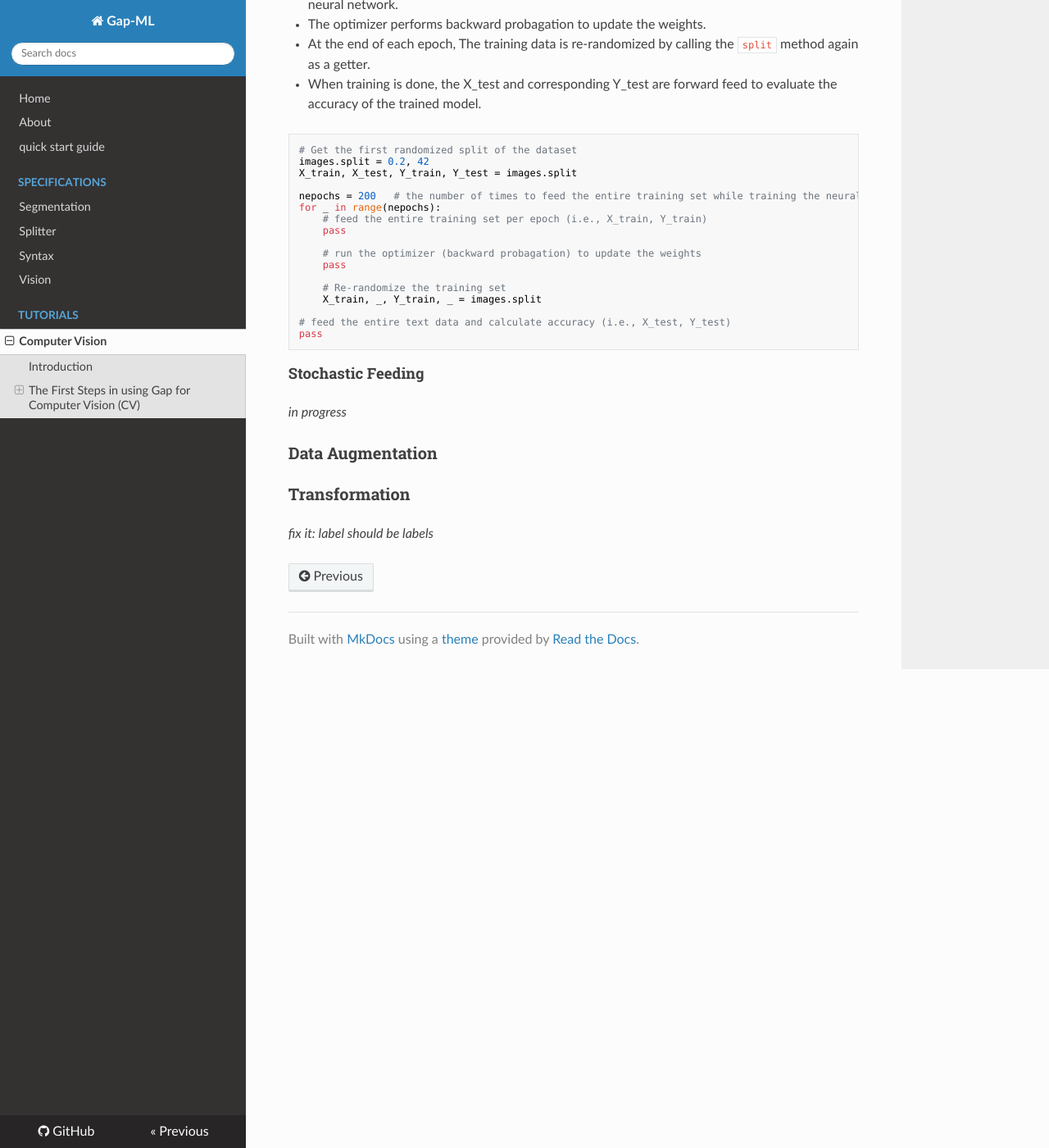
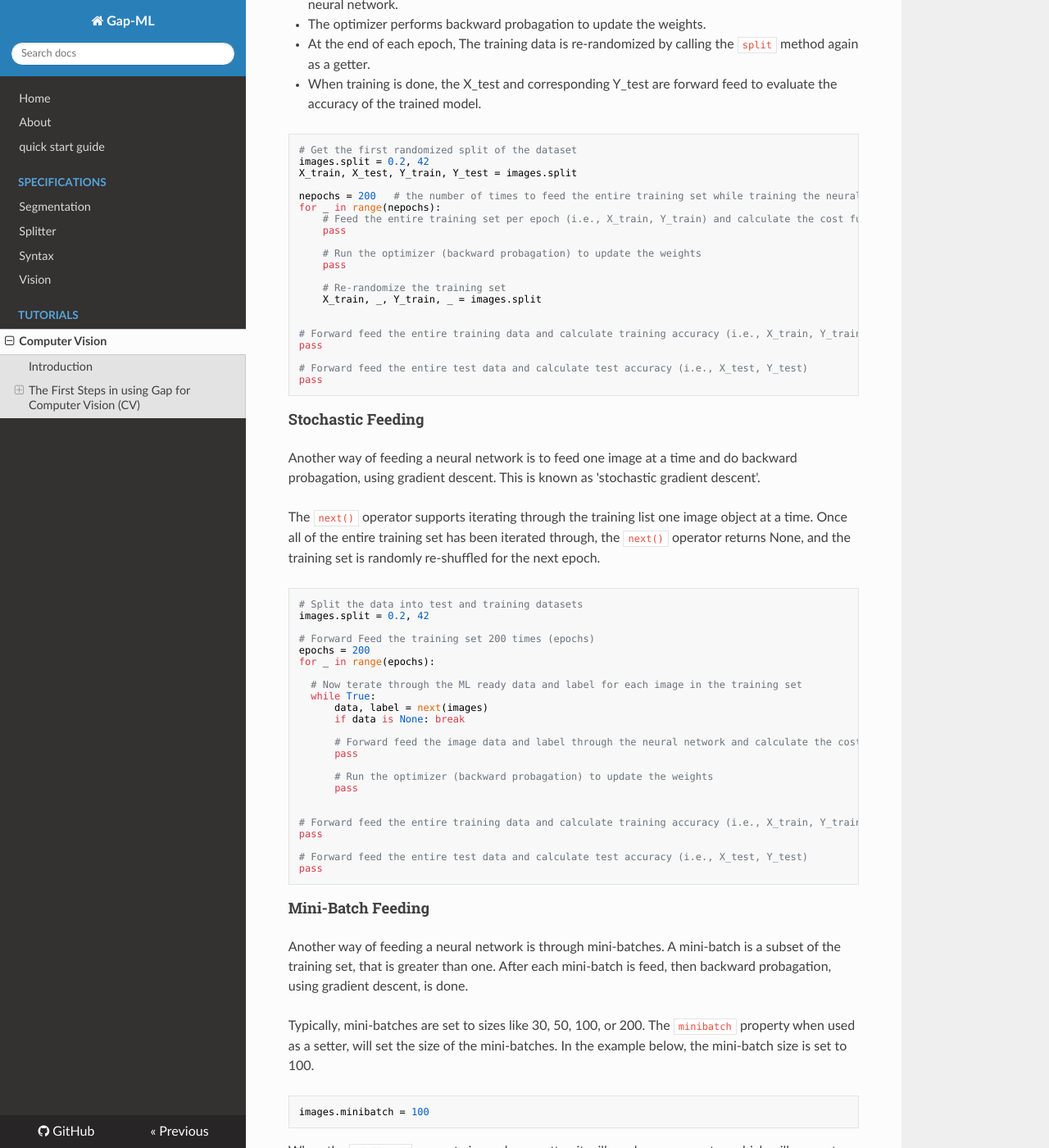
Before and after one commit to andrewferlitsch/Gap, an MkDocs documentation site: the page built from docs/tutorials/computer_vision.md, in a window 1280 px wide and 1400 px high, scrolled down 13569 px. Shown: the whole window at 82% size. Built offline with MkDocs 1.6.1, drawn with Linux system fonts in a browser that asks for light colours; nearby versions of some CDN libraries; some of the changed text lies outside the part shown.

Commit message:
Update computer_vision.md

````diff
--- a/docs/tutorials/computer_vision.md
+++ b/docs/tutorials/computer_vision.md
@@ -492,27 +492,106 @@ X_train, X_test, Y_train, Y_test = images.split
 
 nepochs = 200   # the number of times to feed the entire training set while training the neural network
 for _ in range(nepochs):
-    # feed the entire training set per epoch (i.e., X_train, Y_train)
+    # Feed the entire training set per epoch (i.e., X_train, Y_train) and calculate the cost function
     pass
 
-    # run the optimizer (backward probagation) to update the weights
+    # Run the optimizer (backward probagation) to update the weights
     pass
 
     # Re-randomize the training set
     X_train, _, Y_train, _ = images.split
 
-# feed the entire text data and calculate accuracy (i.e., X_test, Y_test)
+
+# Forward feed the entire training data and calculate training accuracy (i.e., X_train, Y_train)
+pass
+
+# Forward feed the entire test data and calculate test accuracy (i.e., X_test, Y_test)
 pass
 ```
 
 #### Stochastic Feeding
 
+Another way of feeding a neural network is to feed one image at a time and do backward probagation, using gradient descent. This is known as 'stochastic gradient descent'.
+
+The `next()` operator supports iterating through the training list one image object at a time. Once all of the entire training set has been iterated through, the `next()` operator returns None, and the training set is randomly re-shuffled for the next epoch.
+
+```python
+# Split the data into test and training datasets
+images.split = 0.2, 42
+
+# Forward Feed the training set 200 times (epochs)
+epochs = 200
+for _ in range(epochs):
+
+  # Now terate through the ML ready data and label for each image in the training set
+  while True:
+      data, label = next(images)
+      if data is None: break
+
+      # Forward feed the image data and label through the neural network and calculate the cost function
+      pass
+
+      # Run the optimizer (backward probagation) to update the weights
+      pass
 
 
-*in progress*
+# Forward feed the entire training data and calculate training accuracy (i.e., X_train, Y_train)
+pass
+
+# Forward feed the entire test data and calculate test accuracy (i.e., X_test, Y_test)
+pass
+```
+
+#### Mini-Batch Feeding
+
+Another way of feeding a neural network is through mini-batches. A mini-batch is a subset of the training set, that is greater than one. After each mini-batch is feed, then backward probagation, using gradient descent, is done.
+
+Typically, mini-batches are set to sizes like 30, 50, 100, or 200. The `minibatch` property when used as a setter, will set the size of the mini-batches. In the example below, the mini-batch size is set to 100.
+
+```python
+images.minibatch = 100
+```
+
+When the `minibatch` property is used as a getter, it will produce a generator, which will generate a batch from the training set of the size specified when used as a setter. Each time the `minibatch` property is called as a getter, it will sequentially move through the randomized set of training data. Upon completion of an epoch, the training set is re-randomized, and the `minibatch` property will reset to the begining of the training set. In the example below:
+
++ The minibatch size is set to 100.
++ The total number of batches for the training set is calculated.
++ The training set is forward feed through the neural network 200 times (epochs).
++ On each epoch, the training set is partitioned into mini-batches.
++ After each mini-batch is feed, run the optimizer to update the weights.
+
+```python
+# Set the minibatch size
+images.minibatch = 100
+
+# Calculate the number of batches
+nbatches = len(images) // 100
+
+# Forward Feed the training set 200 times (epochs)
+epochs = 200
+for _ in range(epochs):
+
+  # Process each mini-batch
+  for _ in range(nbatches):
+      # Create a generator for the next minibatch
+      g = images.minibatch
+
+      # Get the data, labels for each item in the minibatch
+      for data, label in g:
+          # Forward Feed the image data and label
+          pass
+
+      # Run the optimizer (backward probagation) to update the weights after each mini-batch
+      pass
+
+# Forward feed the entire training data and calculate training accuracy (i.e., X_train, Y_train)
+pass
+
+# Forward feed the entire test data and calculate test accuracy (i.e., X_test, Y_test)
+pass
+```
+
 
 ### Data Augmentation
 
 ### Transformation
-
- *fix it: label should be labels*
````
